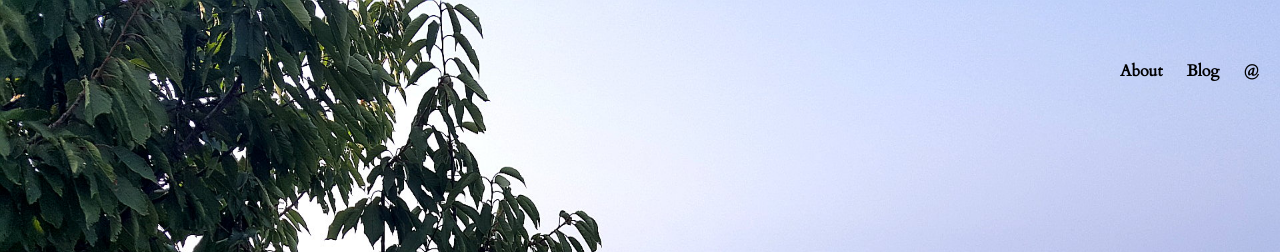
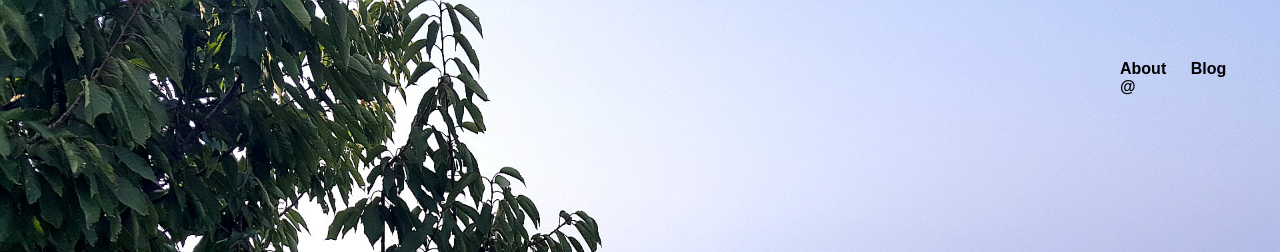
Before and after one commit to ghostsandmachines/ghostsandmachines.github.io, a Jekyll site: the page built from index.html, in a window 1280 px wide. Shown: the top 252 px of the page. Built offline with Jekyll 4.4.1, drawn with Linux system fonts in a browser that asks for light colours.

Commit message:
Update head_home.html

```diff
--- a/_includes/head_home.html
+++ b/_includes/head_home.html
@@ -1,6 +1,7 @@
 <head>
 
 	<title>{{ page.title }}</title>
+
 	<!-- add favicon -->
 	<link rel="apple-touch-icon-precomposed" sizes="57x57" href="apple-touch-icon-57x57.png" />
 	<link rel="apple-touch-icon-precomposed" sizes="114x114" href="apple-touch-icon-114x114.png" />
@@ -22,8 +23,8 @@
 	<meta name="msapplication-square150x150logo" content="mstile-150x150.png" />
 	<meta name="msapplication-wide310x150logo" content="mstile-310x150.png" />
 	<meta name="msapplication-square310x310logo" content="mstile-310x310.png" />
+
 	<!-- link to main stylesheet -->
-			<link href="https://fonts.googleapis.com/css?family=Cardo" rel="stylesheet">
 	<link rel="stylesheet" type="text/css" href="/css/home.css">
 
 	{% include mathjax.html %}
```
Lines whose indentation alone changed are shown as unchanged.
